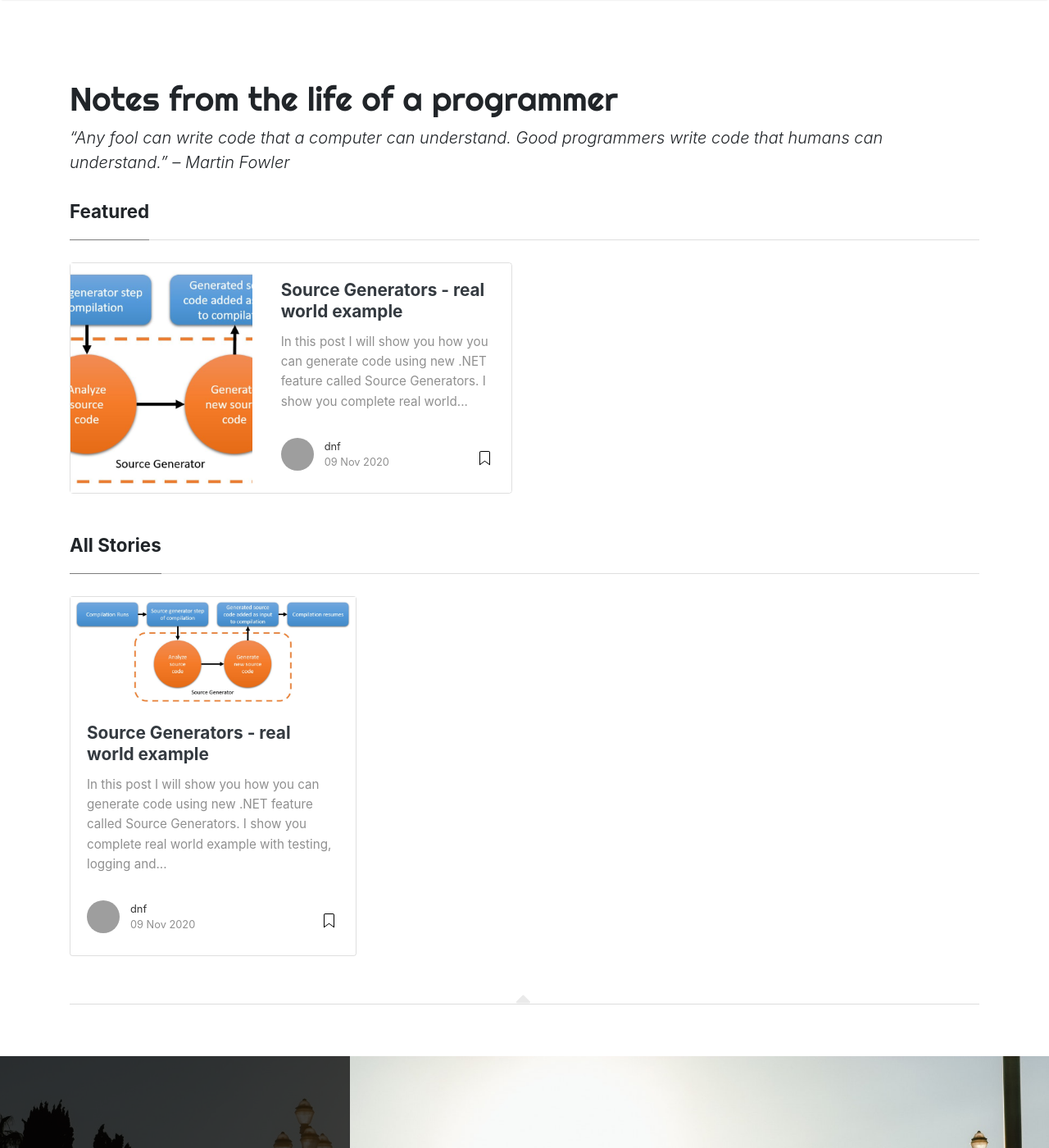
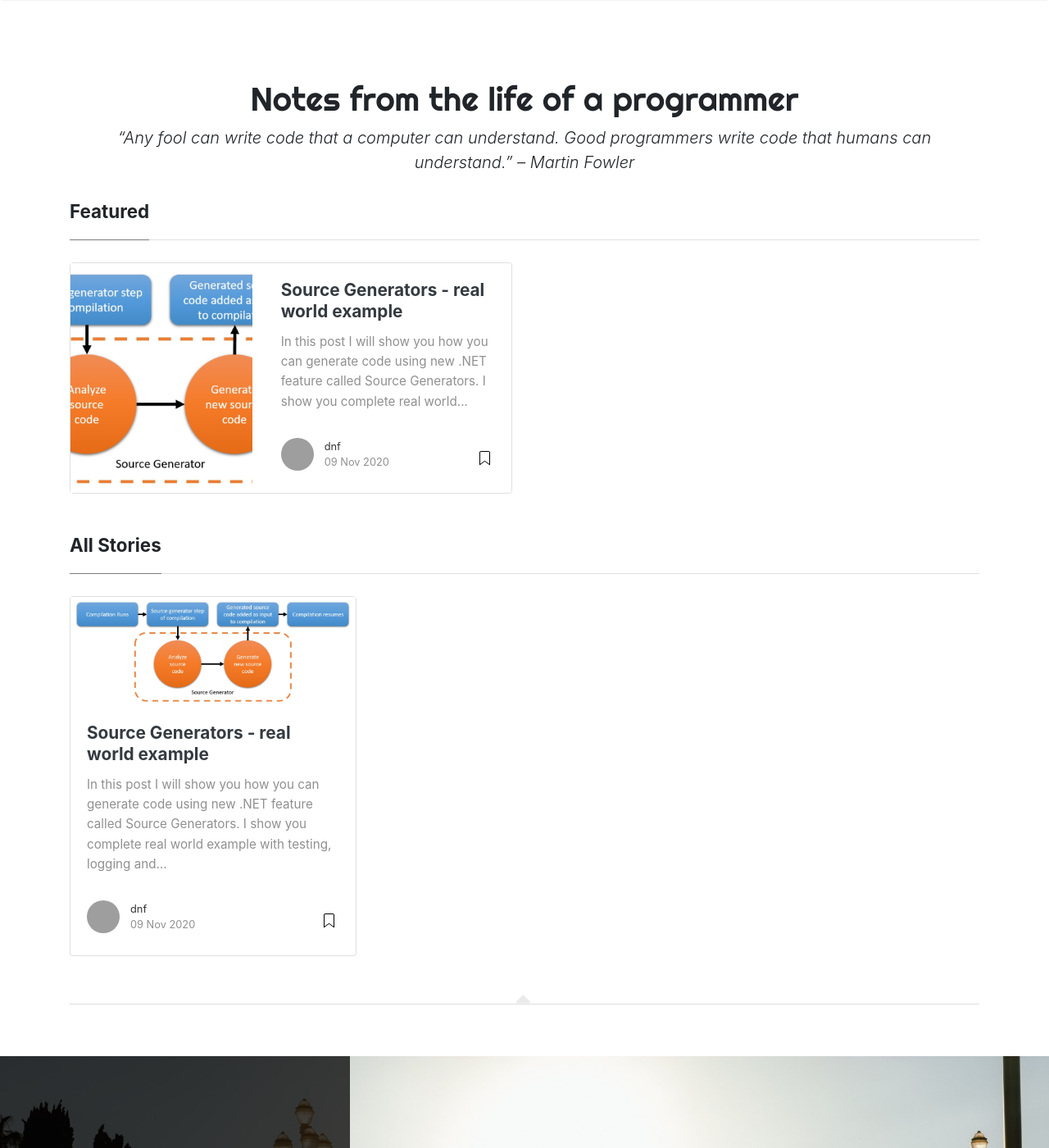
Before and after one commit to dominikjeske/dominikjeske.github.io, a Jekyll site: the page built from index.html, in a window 1280 px wide and 1400 px high. Shown: the whole window at 82% size. Built offline with Jekyll 4.4.1, drawn with Linux system fonts in a browser that asks for light colours; nearby versions of some CDN libraries; the list of posts is cut into pages by our own code; grey boxes are pictures that could not be loaded.

Commit message:
refactor

`````diff
--- a/_posts/2020-11-09-source-generators.markdown
+++ b/_posts/2020-11-09-source-generators.markdown
@@ -174,7 +174,8 @@ CodeGenerators give additional way for generators to gather information and gene
 
 ````xml
 <ItemGroup>
-    <AdditionalFiles Include="Test.txt" />
+    <AdditionalFiles Include="People.csv" CsvLoadType="Startup" />
+    <AdditionalFiles Include="Cars.csv" CsvLoadType="OnDemand" CacheObjects="true" />
 </ItemGroup>
 ````
 
--- a/assets/css/screen.css
+++ b/assets/css/screen.css
@@ -9,6 +9,9 @@ License: https://www.wowthemes.net/freebies-license/
 }
 .mainheading {
     padding: 1rem 0rem;
+    /* background-image: url(../images/background3.jpg); */
+    background-position: left;
+    background-repeat: no-repeat;
 }
 
 a {
@@ -306,6 +309,7 @@ span.post-read-more a:hover {
 
 .mainheading h1.sitetitle {
     font-family: Righteous;
+    text-align: center;
 }
 
 .mainheading h1.sitetitle {
@@ -314,6 +318,7 @@ span.post-read-more a:hover {
 
 .mainheading .lead {
     font-style: italic;
+    text-align: center;
 }
 
 .footer {
`````
